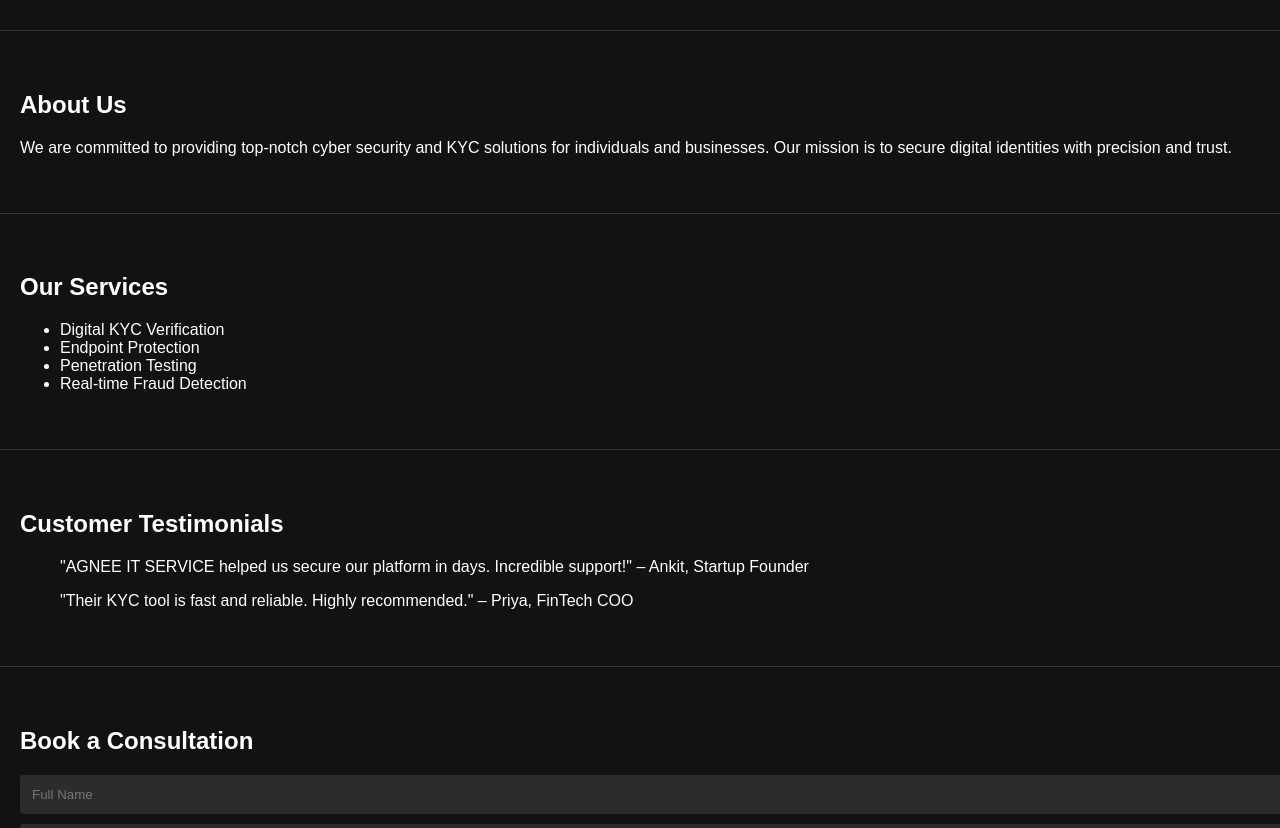
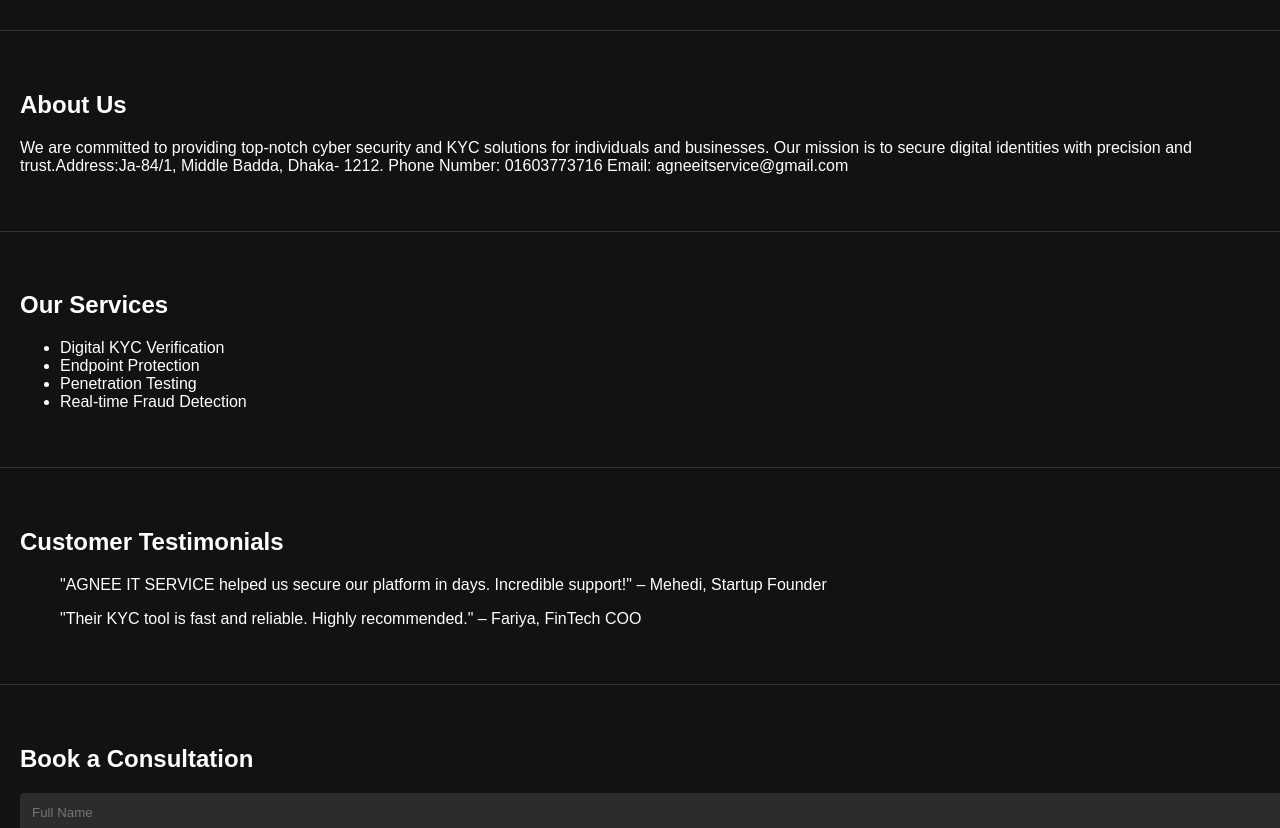
Before and after one commit to agneeit/AgneeItService, a plain HTML site: page index.html in a window 1280 px wide. Shown: the part 660-1488 px from the top of the page. Drawn offline with Linux system fonts and the light colour scheme.

Commit message:
Update index.html

```diff
--- a/index.html
+++ b/index.html
@@ -26,7 +26,7 @@
 
   <section id="about">
     <h2>About Us</h2>
-    <p>We are committed to providing top-notch cyber security and KYC solutions for individuals and businesses. Our mission is to secure digital identities with precision and trust.</p>
+    <p>We are committed to providing top-notch cyber security and KYC solutions for individuals and businesses. Our mission is to secure digital identities with precision and trust.Address:Ja-84/1, Middle Badda, Dhaka- 1212. Phone Number: 01603773716 Email: agneeitservice@gmail.com </p>
   </section>
 
   <section id="services">
@@ -41,8 +41,8 @@
 
   <section id="testimonials">
     <h2>Customer Testimonials</h2>
-    <blockquote>"AGNEE IT SERVICE helped us secure our platform in days. Incredible support!" – Ankit, Startup Founder</blockquote>
-    <blockquote>"Their KYC tool is fast and reliable. Highly recommended." – Priya, FinTech COO</blockquote>
+    <blockquote>"AGNEE IT SERVICE helped us secure our platform in days. Incredible support!" – Mehedi, Startup Founder</blockquote>
+    <blockquote>"Their KYC tool is fast and reliable. Highly recommended." – Fariya, FinTech COO</blockquote>
   </section>
 
   <section id="booking">
```
